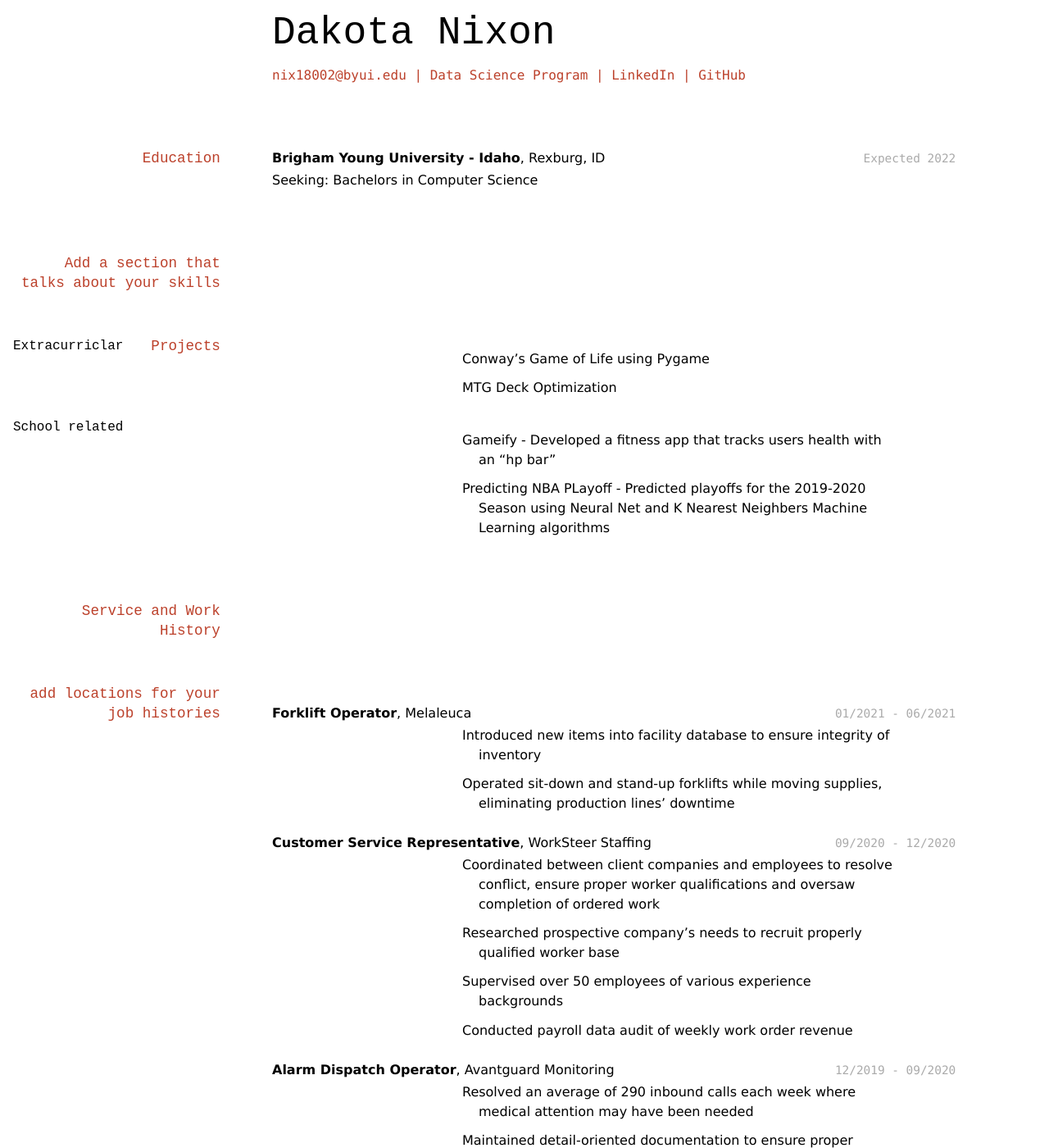
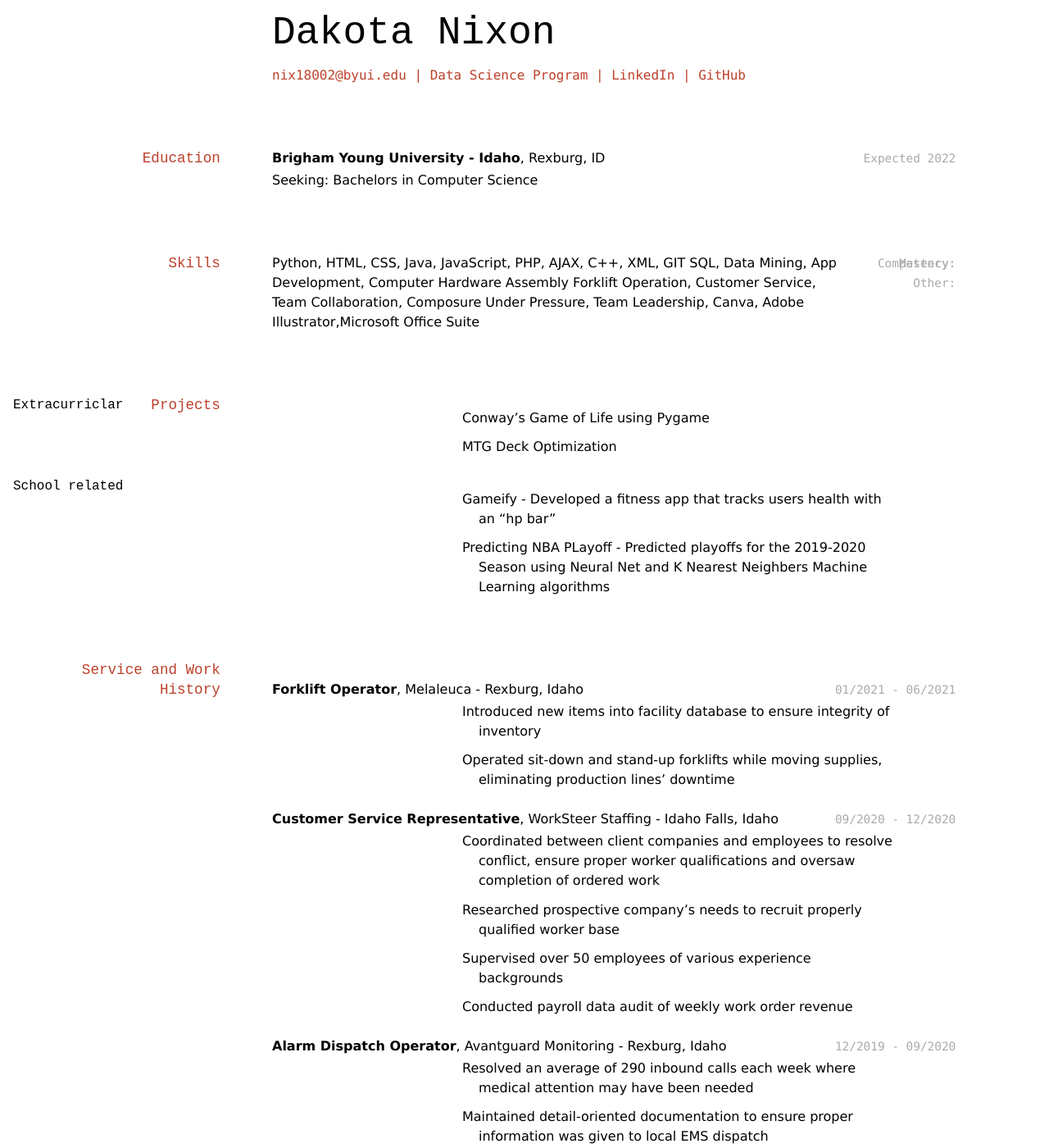
Before and after one commit to DakotaNixon/NixonD-Resume, a Jekyll site: the page built from docs/index.md, in a window 1280 px wide and 1400 px high. Shown: the whole window at 82% size. Built offline with Jekyll 4.4.1, drawn with Linux system fonts in a browser that asks for light colours; some of the changed text lies outside the part shown.

Commit message:
Revised resume using feedback

```diff
--- a/docs/index.md
+++ b/docs/index.md
@@ -20,7 +20,11 @@ __Brigham Young University - Idaho__, Rexburg, ID
 
 - Seeking: Bachelors in Computer Science
 
-## Add a section that talks about your skills
+## Skills
+
+`Mastery:` Python, HTML, CSS, Java, JavaScript, PHP, AJAX, C++, XML, GIT
+`Competency:` SQL, Data Mining, App Development, Computer Hardware Assembly
+`Other:` Forklift Operation, Customer Service, Team Collaboration, Composure Under Pressure, Team Leadership, Canva, Adobe Illustrator,Microsoft Office Suite
 
 ## Projects
 
@@ -37,16 +41,15 @@ __Brigham Young University - Idaho__, Rexburg, ID
 - Predicting NBA PLayoff - Predicted playoffs for the 2019-2020 Season using Neural Net and K Nearest Neighbers Machine Learning algorithms
 
 ## Service and Work History
-## add locations for your job histories
 
-__Forklift Operator__, Melaleuca
+__Forklift Operator__, Melaleuca - Rexburg, Idaho
 `01/2021 - 06/2021`
 
 - Introduced new items into facility database to ensure integrity of inventory
 
 - Operated sit-down and stand-up forklifts while moving supplies, eliminating production lines’ downtime
 
-__Customer Service Representative__, WorkSteer Staffing
+__Customer Service Representative__, WorkSteer Staffing - Idaho Falls, Idaho
 `09/2020 - 12/2020`
 
 - Coordinated between client companies and employees to resolve conflict, ensure proper worker qualifications and oversaw completion of ordered work
@@ -57,14 +60,14 @@ __Customer Service Representative__, WorkSteer Staffing
 
 - Conducted payroll data audit of weekly work order revenue
 
-__Alarm Dispatch Operator__, Avantguard Monitoring
+__Alarm Dispatch Operator__, Avantguard Monitoring - Rexburg, Idaho
 `12/2019 - 09/2020`
 
 - Resolved an average of 290 inbound calls each week where medical attention may have been needed
 
 - Maintained detail-oriented documentation to ensure proper information was given to local EMS dispatch
 
-__Line Cook__, The Hickory
+__Line Cook__, The Hickory - Rexburg, Idaho
 `08/2019 - 12/2019`
 
 - Instructed new staff in proper food preparation, storage, use of kitchen equipment, sanitation and safety
@@ -73,7 +76,7 @@ __Line Cook__, The Hickory
 
 - Received food orders from cashiers and cooked items quickly to complete the entire order together and served hot
 
-__Cap 2 Associate__, Walmart
+__Cap 2 Associate__, Walmart - Ammon, Idaho
 `09/2016 - 10/2018`
 
 - Hauled Merchandise from trailers and backroom storage, using equipment and placed on correct store shelves
```
